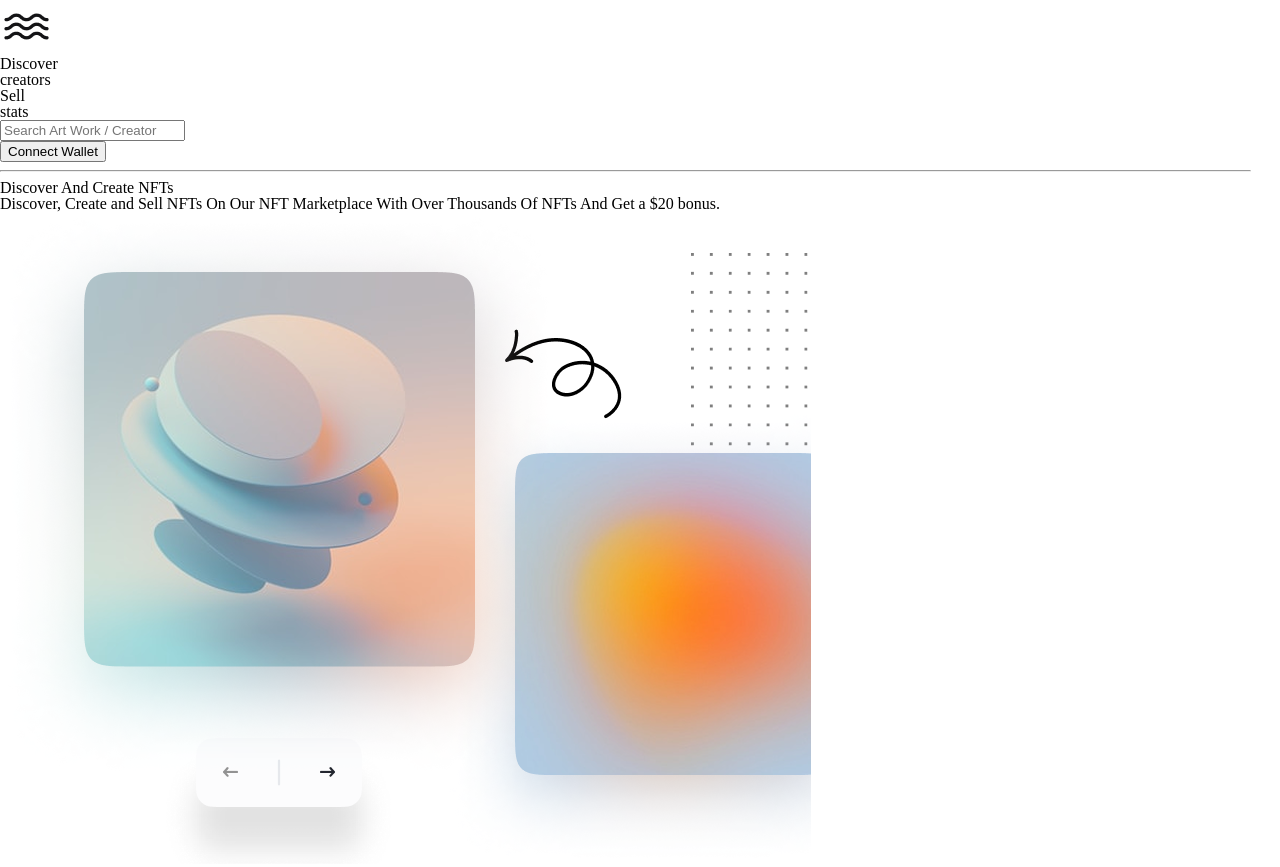
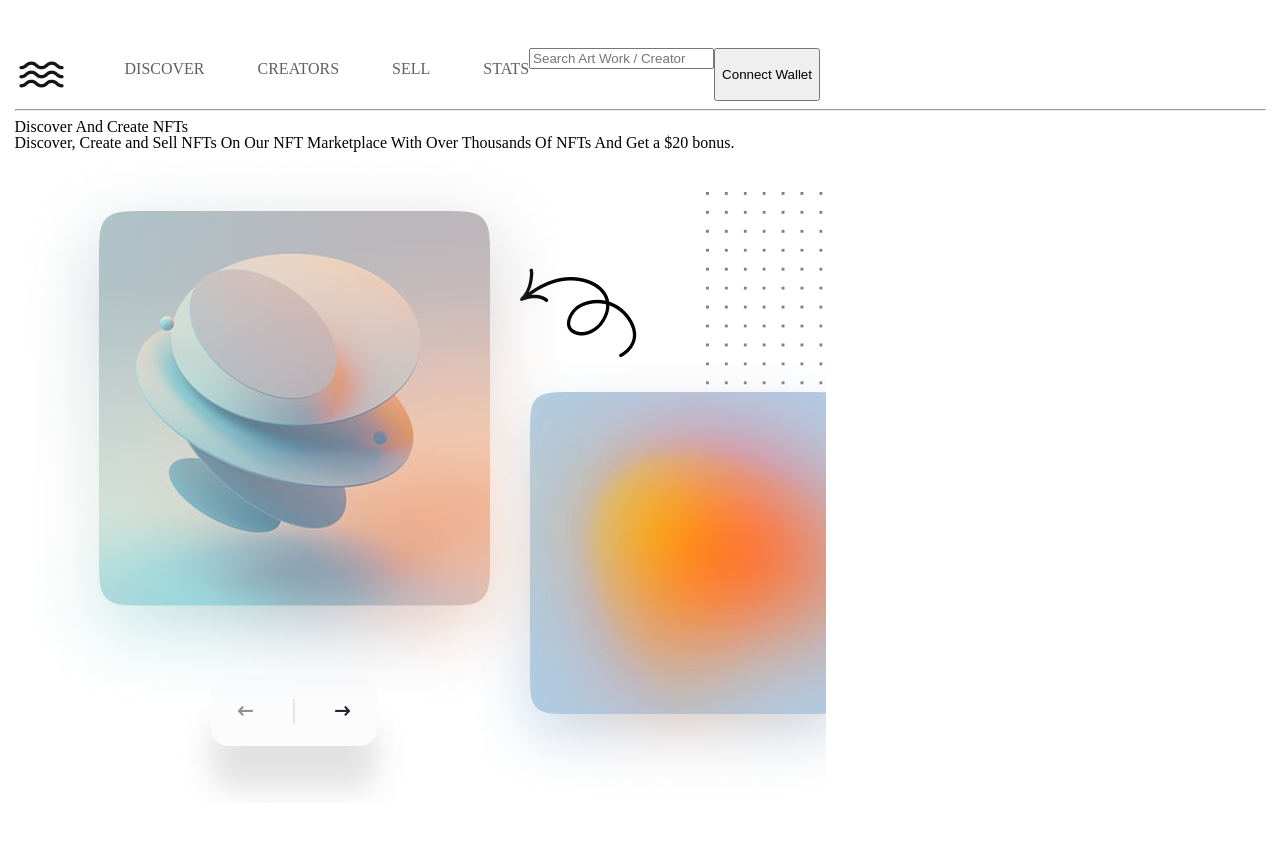
Before and after one commit to scorppavel/scorppavel.github.io, a plain HTML site: page index.html in a window 1280 px wide. After the commit the page ends 806 px from the top, so only its background shows below. Drawn offline with Linux system fonts and the light colour scheme.

Commit message:
create style for fist section

```diff
--- a/index.html
+++ b/index.html
@@ -5,20 +5,35 @@
     <meta charset="UTF-8">
     <meta name="viewport" content="width=device-width, initial-scale=1.0">
     <link rel="stylesheet" href="/style/style.css">
+    <link rel="preconnect" href="https://fonts.googleapis.com">
+    <link rel="preconnect" href="https://fonts.gstatic.com" crossorigin>
+    <link
+        href="https://fonts.googleapis.com/css2?family=Poppins:ital,wght@0,100;0,200;0,300;0,400;0,500;0,600;0,700;0,800;0,900;1,100;1,200;1,300;1,400;1,500;1,600;1,700;1,800;1,900&display=swap"
+        rel="stylesheet">
+    <link rel="preconnect" href="https://fonts.googleapis.com">
+    <link rel="preconnect" href="https://fonts.gstatic.com" crossorigin>
+    <link
+        href="https://fonts.googleapis.com/css2?family=Poppins:ital,wght@0,100;0,200;0,300;0,400;0,500;0,600;0,700;0,800;0,900;1,100;1,200;1,300;1,400;1,500;1,600;1,700;1,800;1,900&family=Public+Sans:ital,wght@0,100..900;1,100..900&display=swap"
+        rel="stylesheet">
+    <link rel="preconnect" href="https://fonts.googleapis.com">
+    <link rel="preconnect" href="https://fonts.gstatic.com" crossorigin>
+    <link
+        href="https://fonts.googleapis.com/css2?family=Inter:ital,opsz,wght@0,14..32,100..900;1,14..32,100..900&family=Poppins:ital,wght@0,100;0,200;0,300;0,400;0,500;0,600;0,700;0,800;0,900;1,100;1,200;1,300;1,400;1,500;1,600;1,700;1,800;1,900&family=Public+Sans:ital,wght@0,100..900;1,100..900&display=swap"
+        rel="stylesheet">
     <title>Document</title>
 </head>
 
 <body>
     <div class="wrapper">
-        <header class="header">
-            <section class="menu-item">
-                <img src="/img/Logo.png" alt="логотип">
+        <section class="header">
+            <img class="header-img" src="/img/Logo.png" alt="логотип">
+            <div class="menu-item">
                 <ul class="menu-item-list_header">
-                    <li>Discover</li>
-                    <li>creators</li>
-                    <li>Sell</li>
-                    <li>stats</li>
-                </ul>
+                    <li><a href="#">Discover</li></a>
+                    <li><a href="#">creators</li></a>
+                    <li><a href="#">Sell</li></a>
+                    <li><a href="#">stats</li></a>
+            </div>
             <form action="" method="get">
                 <input name="s" placeholder="Search Art Work / Creator" type="search">
             </form>
@@ -26,7 +41,6 @@
                 Connect Wallet
             </button>
         </section>
-        </header>
         <section class="center">
             <hr>
             <div class="center-calltoaction">
--- a/style/style.css
+++ b/style/style.css
@@ -42,6 +42,37 @@ table {
 	border-spacing: 0;
 }
 
+a, a:hover, a:visited {
+    color: inherit;
+    text-decoration: none;
+}
+
 .wrapper {
    width: 1251px;
+   margin: 0 auto;
+   padding-top: 48px;
 }
+
+.header {
+    display: flex;
+}
+
+.header-img {
+	width: 53px;
+	height: 53px;
+	padding-right: 57px;
+}
+
+.menu-item {
+	padding-top: 13px;
+	text-transform: uppercase;
+}
+
+ul {
+	display: flex;
+	gap: 53px;
+}
+
+.menu-item-list_header {
+	color: #606060;
+}
```
Lines whose indentation alone changed are shown as unchanged.
